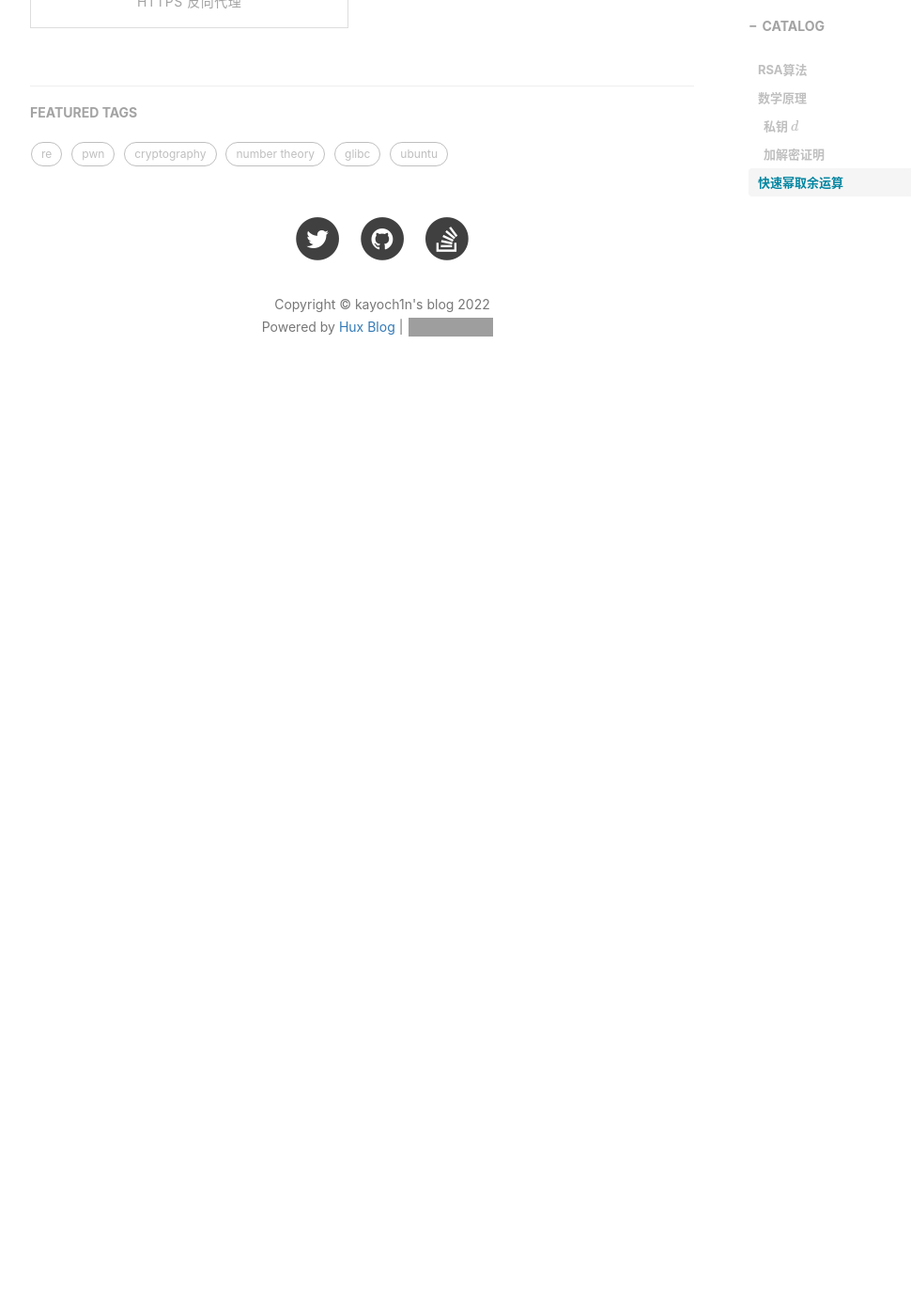
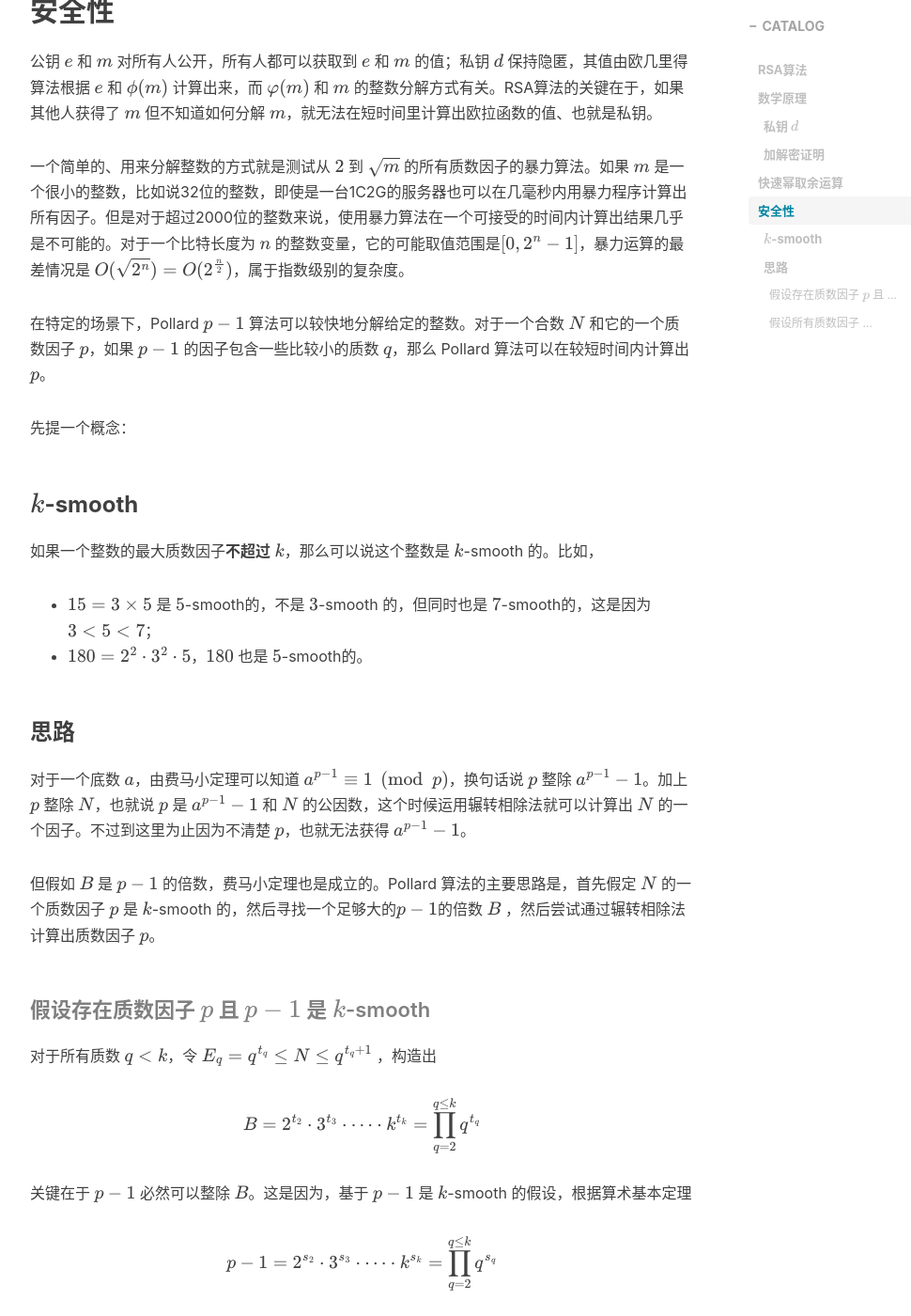
Before and after one commit to kayoch1n/kayoch1n.github.io, a Jekyll site: the page built from _posts/2022-05-01-rsa.markdown, in a window 1280 px wide and 1400 px high, scrolled down 4283 px. Shown: the whole window at 94% size, without its empty margins (233-1203 px from the left). Built offline with Jekyll 4.4.1, drawn with Linux system fonts in a browser that asks for light colours; nearby versions of some CDN libraries; comment, search, counter and statistics services are not loaded; before the commit the page ends 4735 px from its top, so only the background shows below that; some of the changed text lies outside the part shown; grey boxes are pictures that could not be loaded.

Commit message:
Update _post/2022-05-01-rsa.markdown

````diff
--- a/_posts/2022-05-01-rsa.markdown
+++ b/_posts/2022-05-01-rsa.markdown
@@ -144,3 +144,80 @@ def bar(base, exp):
             ret *= base # % m
     return ret
 ```
+
+## 安全性
+
+公钥 $e$ 和 $m$ 对所有人公开，所有人都可以获取到 $e$ 和 $m$ 的值；私钥 $d$ 保持隐匿，其值由欧几里得算法根据 $e$ 和 $\phi(m)$ 计算出来，而 $\varphi(m)$ 和 $m$ 的整数分解方式有关。RSA算法的关键在于，如果其他人获得了 $m$ 但不知道如何分解 $m$，就无法在短时间里计算出欧拉函数的值、也就是私钥。
+
+一个简单的、用来分解整数的方式就是测试从 $2$ 到 $\sqrt{m}$ 的所有质数因子的暴力算法。如果 $m$ 是一个很小的整数，比如说32位的整数，即使是一台1C2G的服务器也可以在几毫秒内用暴力程序计算出所有因子。但是对于超过2000位的整数来说，使用暴力算法在一个可接受的时间内计算出结果几乎是不可能的。对于一个比特长度为 $n$ 的整数变量，它的可能取值范围是$[0, 2^n-1]$，暴力运算的最差情况是 $O(\sqrt{2^n})=O(2^{\frac{n}{2}})$，属于指数级别的复杂度。
+
+在特定的场景下，Pollard $p-1$ 算法可以较快地分解给定的整数。对于一个合数 $N$ 和它的一个质数因子 $p$，如果 $p-1$ 的因子包含一些比较小的质数 $q$，那么 Pollard 算法可以在较短时间内计算出 $p$。
+
+先提一个概念：
+
+### $k$-smooth
+
+如果一个整数的最大质数因子**不超过** $k$，那么可以说这个整数是 $k$-smooth 的。比如，
+- $15=3\times5$ 是 $5$-smooth的，不是 $3$-smooth 的，但同时也是 $7$-smooth的，这是因为 $3\lt5\lt7$；
+- $180=2^2\cdot3^2\cdot5$，$180$ 也是 $5$-smooth的。
+
+
+### 思路
+
+对于一个底数 $a$，由费马小定理可以知道 $a^{p-1}\equiv1\pmod p$，换句话说 $p$ 整除 $a^{p-1}-1$。加上 $p$ 整除 $N$，也就说 $p$ 是 $a^{p-1}-1$ 和 $N$ 的公因数，这个时候运用辗转相除法就可以计算出 $N$ 的一个因子。不过到这里为止因为不清楚 $p$，也就无法获得 $a^{p-1}-1$。
+
+但假如 $B$ 是 $p-1$ 的倍数，费马小定理也是成立的。Pollard 算法的主要思路是，首先假定 $N$ 的一个质数因子 $p$ 是 $k$-smooth 的，然后寻找一个足够大的$p-1$的倍数 $B$ ，然后尝试通过辗转相除法计算出质数因子 $p$。
+
+#### 假设存在质数因子 $p$ 且 $p-1$ 是 $k$-smooth
+
+对于所有质数 $q<k$，令 $E_q=q^{t_q} \le N\le q^{t_q+1}$ ，构造出
+
+$$B=2^{t_2}\cdot3^{t_3}\cdot\dots\cdot k^{t_k}=\prod_{q=2}^{q\le k}{q^{t_q}}$$
+
+关键在于 $p-1$ 必然可以整除 $B$。这是因为，基于 $p-1$ 是 $k$-smooth 的假设，根据算术基本定理
+
+$$p-1=2^{s_2}\cdot3^{s_3}\cdot\dots\cdot k^{s_k}=\prod_{q=2}^{q\le k}{q^{s_q}}$$
+
+考虑 $p-1$ 的质数因子 $q$，$q^{s_q}\mid {p-1}$ 且
+
+$$q^{s_q}\le p-1\lt p\le N\le q^{t_q+1}$$
+
+因此 $q^{s_q}\lt q^{t_q+1}$。这两个数都是 $q$ 的幂，所以 $s_q\lt t_q+1$，进一步地，$q^{s_q}\le q^{t_q}$。符号 $p$ 的任意性说明，$p-1$的任何一个质数因子的幂都要小于 $B$ 的对应的质数因子的幂，换句话说 $p-1$ 整除 $B$。接着就可以用辗转相除法计算 $\gcd(2^{B}-1, N)$。
+
+这个时候 $2^{B}-1$ 仍然是一个非常大的数字，可以用前面提到的快速幂模$N$取余算法。举个例子，如果需要分解 $N=221=13*17$，假设 $N$ 有一个质数因子是 $2$-smooth 的，那么：
+
+$$B=E_2=2^7$$
+
+计算 $\gcd(2^{B-1}, 221)$ ：
+```python
+bar(2, 2**7, 221)
+# 35
+gcd(bar(2, 2**7, 221)-1, 221)
+# 17
+```
+
+因此 $17$ 是 $221$ 的一个因子，是一个质数，同时 $16=17-1$ 也是 $2$-smooth 的。
+
+#### 假设所有质数因子 $p -> p-1$ 都不满足 $k$-smooth
+
+其实算法并不能提前发现是否所有质数因子 $p$ 的 $p-1$ 都不满足 $k$-smooth。实际上，指定 $k$ 之后并不总能发现质数因子。在上面 $N=221$ 的例子中，如果一开始假设存在质数因子 $p$ 且 $p-1$ 是 $3$-smooth，$B=E_2E_3=2^73^4$，
+
+```python
+pairs = [
+    (2, 7),
+    (3, 4),
+]
+
+value = 2
+for p, e in pairs:
+    value = bar(value, p**e, 221)
+print(f'value={value}, gcd={gcd(value-1, 221)}')
+```
+
+就会出现$\gcd(2^{B-1}, N)$ 等于 $1$ 或 $N$ 的情况。假如运气不好，指定的 $k$ 无法让算法找到正确的因子，那么可以调整、增大 $k$ 的值，利用上一个 $k'$ 对应的 $2^{B_k'}$ 为底数、$E_k$ 为指数计算出剩余 $2^{B_k'E_k}-1\mod(N)$，然后再计算公因子。上面的python代码就是实现了这个逻辑。
+
+但即便是反复增大 $k$ 的值，这个算法也不见得可以在极端情况下高效地算出结果。因为 $p>2$ 是质数，所以 $p-1$ 是一个偶数：
+
+$$p-1=2^{i}q$$
+
+如果 $q$ 的值非常大、甚至接近 $p$ 的长度（比如1000bits以上），算法得提前找到大于这个长度的质数；しかし、质数测试也不是一件容易的事。
````
